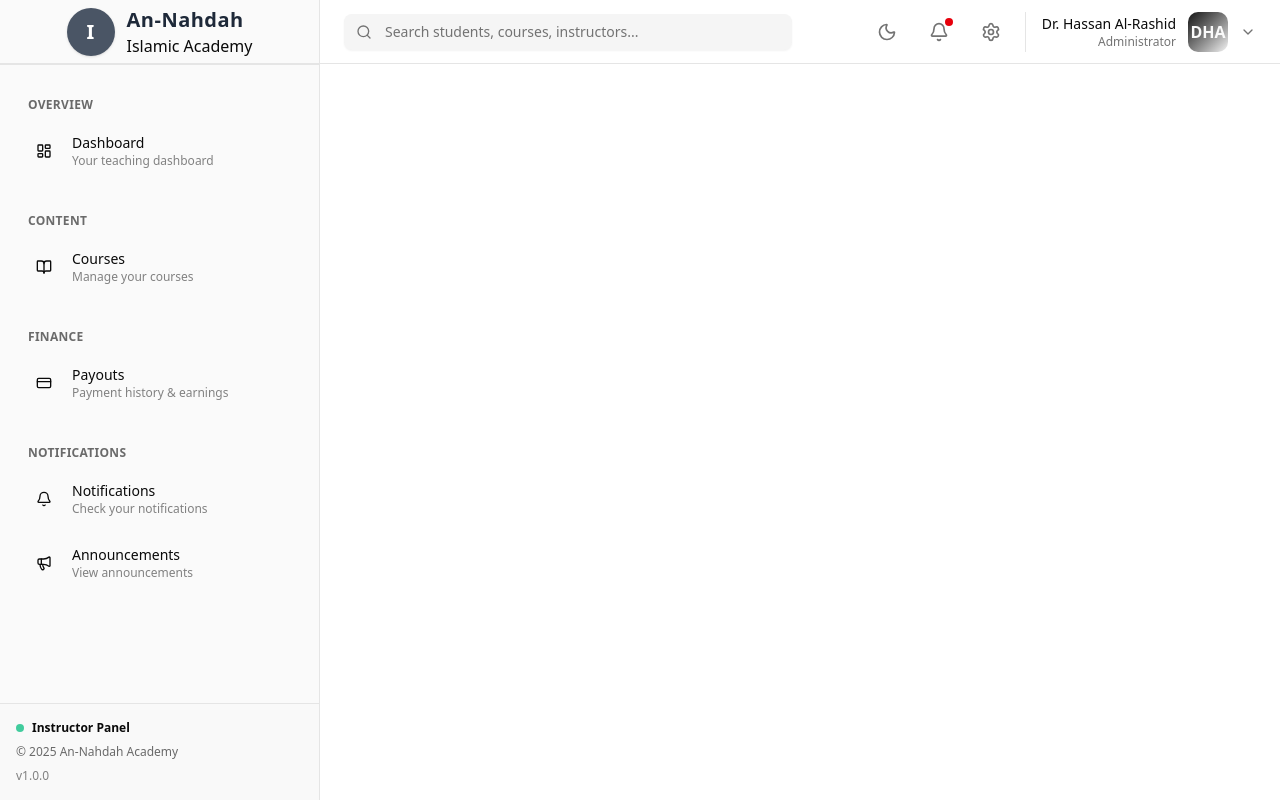
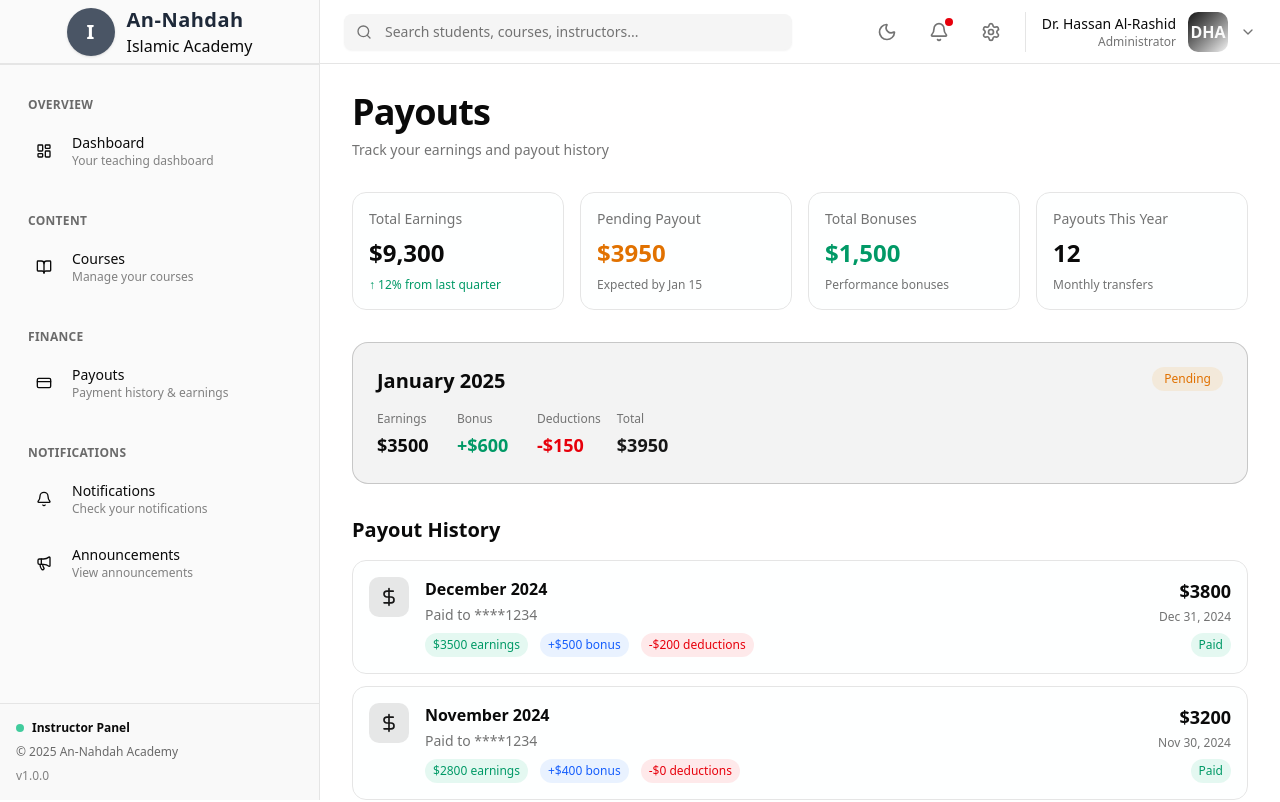
Before and after one commit to ishoef/An-Nahdah_Dashboard, a Next.js app: page /instructor/payouts in a window 1280 px wide. Shown: the top 802 px of the page. Built offline with nearby package versions, Linux system fonts and the light colour scheme.

Commit message:
Instructor payout page designed

```diff
--- a/app/instructor/payouts/page.js
+++ b/app/instructor/payouts/page.js
@@ -1,11 +1,208 @@
-import React from 'react';
+"use client";
 
-const Page = () => {
-    return (
-        <div>
+import { useState } from "react";
+import DashboardShell from "@/components/layout/DashobardShell";
+import { DollarSign } from "lucide-react";
 
+export default function PayoutsPage() {
+  const [payouts] = useState([
+    {
+      id: 1,
+      month: "December 2024",
+      amount: 3800,
+      earnings: 3500,
+      bonus: 500,
+      deductions: 200,
+      status: "paid",
+      date: "Dec 31, 2024",
+      bankDetails: "****1234",
+    },
+    {
+      id: 2,
+      month: "November 2024",
+      amount: 3200,
+      earnings: 2800,
+      bonus: 400,
+      deductions: 0,
+      status: "paid",
+      date: "Nov 30, 2024",
+      bankDetails: "****1234",
+    },
+    {
+      id: 3,
+      month: "October 2024",
+      amount: 3500,
+      earnings: 3000,
+      bonus: 600,
+      deductions: 100,
+      status: "paid",
+      date: "Oct 31, 2024",
+      bankDetails: "****1234",
+    },
+  ]);
+
+  const pendingPayout = {
+    month: "January 2025",
+    estimatedAmount: 3950,
+    earnings: 3500,
+    bonus: 600,
+    deductions: 150,
+    status: "pending",
+  };
+
+  const totalEarnings = payouts.reduce((sum, p) => sum + p.earnings, 0);
+
+  return (
+    <DashboardShell>
+      <div className="min-h-screen bg-gradient-to-br from-background via-background to-background/80 p-8">
+        {/* Header */}
+        <div className="mb-8 animate-in fade-in slide-in-from-top-4 duration-500">
+          <h1 className="text-4xl font-bold text-foreground tracking-tight">
+            Payouts
+          </h1>
+          <p className="text-sm text-muted-foreground mt-2">
+            Track your earnings and payout history
+          </p>
         </div>
-    );
+
+        {/* Stats */}
+        <div className="grid grid-cols-1 md:grid-cols-4 gap-4 mb-8 animate-in fade-in slide-in-from-top-4 duration-500">
+          <div className="rounded-xl border border-border bg-card/50 backdrop-blur-sm p-4">
+            <p className="text-sm text-muted-foreground mb-2">Total Earnings</p>
+            <p className="text-2xl font-bold text-foreground">
+              ${totalEarnings.toLocaleString()}
+            </p>
+            <p className="text-xs text-emerald-600 mt-2">
+              ↑ 12% from last quarter
+            </p>
+          </div>
+          <div className="rounded-xl border border-border bg-card/50 backdrop-blur-sm p-4">
+            <p className="text-sm text-muted-foreground mb-2">Pending Payout</p>
+            <p className="text-2xl font-bold text-amber-600">
+              ${pendingPayout.estimatedAmount}
+            </p>
+            <p className="text-xs text-muted-foreground mt-2">
+              Expected by Jan 15
+            </p>
+          </div>
+          <div className="rounded-xl border border-border bg-card/50 backdrop-blur-sm p-4">
+            <p className="text-sm text-muted-foreground mb-2">Total Bonuses</p>
+            <p className="text-2xl font-bold text-emerald-600">$1,500</p>
+            <p className="text-xs text-muted-foreground mt-2">
+              Performance bonuses
+            </p>
+          </div>
+          <div className="rounded-xl border border-border bg-card/50 backdrop-blur-sm p-4">
+            <p className="text-sm text-muted-foreground mb-2">
+              Payouts This Year
+            </p>
+            <p className="text-2xl font-bold text-foreground">12</p>
+            <p className="text-xs text-muted-foreground mt-2">
+              Monthly transfers
+            </p>
+          </div>
+        </div>
+
+        {/* Pending Payout */}
+        <div className="mb-8 rounded-2xl border border-primary/20 bg-primary/5 p-6 animate-in fade-in slide-in-from-left-4 duration-500">
+          <div className="flex items-start justify-between">
+            <div>
+              <h2 className="text-xl font-semibold text-foreground mb-4">
+                {pendingPayout.month}
+              </h2>
+              <div className="grid grid-cols-2 md:grid-cols-4 gap-4">
+                <div>
+                  <p className="text-xs text-muted-foreground mb-1">Earnings</p>
+                  <p className="text-lg font-bold text-foreground">
+                    ${pendingPayout.earnings}
+                  </p>
+                </div>
+                <div>
+                  <p className="text-xs text-muted-foreground mb-1">Bonus</p>
+                  <p className="text-lg font-bold text-emerald-600">
+                    +${pendingPayout.bonus}
+                  </p>
+                </div>
+                <div>
+                  <p className="text-xs text-muted-foreground mb-1">
+                    Deductions
+                  </p>
+                  <p className="text-lg font-bold text-red-600">
+                    -${pendingPayout.deductions}
+                  </p>
+                </div>
+                <div>
+                  <p className="text-xs text-muted-foreground mb-1">Total</p>
+                  <p className="text-lg font-bold text-primary">
+                    ${pendingPayout.estimatedAmount}
+                  </p>
+                </div>
+              </div>
+            </div>
+            <span className="px-3 py-1 rounded-full text-xs font-medium bg-amber-500/10 text-amber-600 dark:text-amber-400">
+              Pending
+            </span>
+          </div>
+        </div>
+
+        {/* Payout History */}
+        <div className="animate-in fade-in slide-in-from-bottom-4 duration-500">
+          <h2 className="text-xl font-semibold text-foreground mb-4">
+            Payout History
+          </h2>
+
+          <div className="space-y-3">
+            {payouts.map((payout, idx) => (
+              <div
+                key={payout.id}
+                className="rounded-xl border border-border bg-card/50 backdrop-blur-sm p-4 hover:border-primary/50 hover:shadow-lg transition-all duration-300 group/payout"
+                style={{ animationDelay: `${idx * 30}ms` }}
+              >
+                <div className="flex items-start justify-between gap-4">
+                  <div className="flex items-start gap-4 flex-1">
+                    <div className="w-10 h-10 rounded-lg bg-primary/10 flex items-center justify-center flex-shrink-0">
+                      <DollarSign className="w-5 h-5 text-primary" />
+                    </div>
+
+                    <div className="flex-1 min-w-0">
+                      <h3 className="font-semibold text-foreground">
+                        {payout.month}
+                      </h3>
+                      <p className="text-sm text-muted-foreground mt-1">
+                        Paid to {payout.bankDetails}
+                      </p>
+
+                      <div className="flex flex-wrap items-center gap-3 mt-2">
+                        <span className="text-xs px-2 py-1 rounded-full bg-emerald-500/10 text-emerald-600 dark:text-emerald-400">
+                          ${payout.earnings} earnings
+                        </span>
+                        <span className="text-xs px-2 py-1 rounded-full bg-blue-500/10 text-blue-600 dark:text-blue-400">
+                          +${payout.bonus} bonus
+                        </span>
+                        <span className="text-xs px-2 py-1 rounded-full bg-red-500/10 text-red-600 dark:text-red-400">
+                          -${payout.deductions} deductions
+                        </span>
+                      </div>
+                    </div>
+                  </div>
+
+                  <div className="text-right">
+                    <p className="text-lg font-bold text-foreground">
+                      ${payout.amount}
+                    </p>
+                    <p className="text-xs text-muted-foreground mt-1">
+                      {payout.date}
+                    </p>
+                    <span className="inline-flex items-center px-2 py-1 rounded-full text-xs font-medium bg-emerald-500/10 text-emerald-600 dark:text-emerald-400 mt-2">
+                      Paid
+                    </span>
+                  </div>
+                </div>
+              </div>
+            ))}
+          </div>
+        </div>
+      </div>
+    </DashboardShell>
+  );
 }
-
-export default Page;
```
